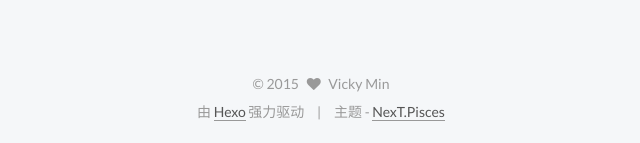
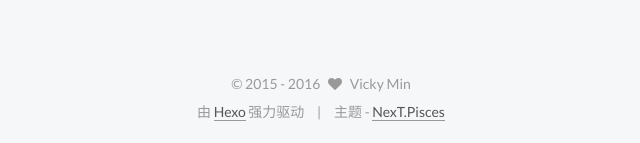
Before and after one commit to vickymin/vickymin.github.io, a plain HTML site: page 2015/12/27/my-first-article/index.html in a window 1280 px wide. Shown: the part 993-1136 px from the top of the page, 449-1089 px from the left. Drawn offline with Linux system fonts and the light colour scheme.

Commit message:
Site updated: 2016-01-21 17:21:39

```diff
--- a/2015/12/27/my-first-article/index.html
+++ b/2015/12/27/my-first-article/index.html
@@ -424,8 +424,8 @@
       <div class="footer-inner">
         <div class="copyright" >
 
-  &copy;
-  <span itemprop="copyrightYear">2015</span>
+  &copy;  2015 -
+  <span itemprop="copyrightYear">2016</span>
   <span class="with-love">
     <i class="icon-next-heart fa fa-heart"></i>
   </span>
--- a/css/main.css
+++ b/css/main.css
@@ -1515,7 +1515,7 @@ pre .javascript .function {
   width: 4px;
   height: 4px;
   border-radius: 50%;
-  background: #ff17ff;
+  background: #d750ff;
 }
 .sidebar-nav {
   margin: 0 0 20px;
```
Also changed, not shown: about/index.html (+2 -2 lines), archives/2015/12/index.html (+2 -2 lines), archives/2015/index.html (+2 -2 lines), archives/index.html (+2 -2 lines), index.html (+2 -2 lines), tags/hexo/index.html (+2 -2 lines), tags/index.html (+2 -2 lines).
